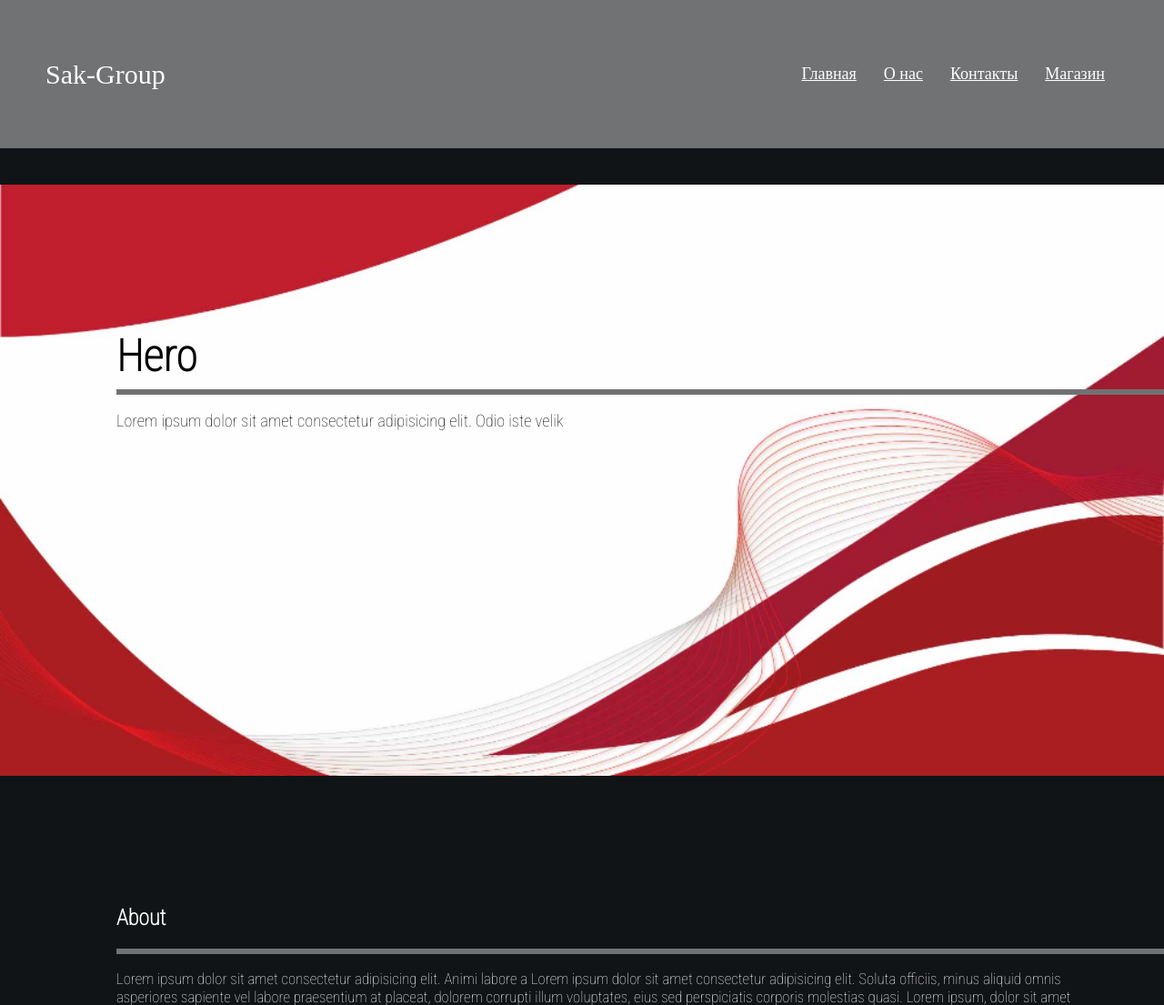
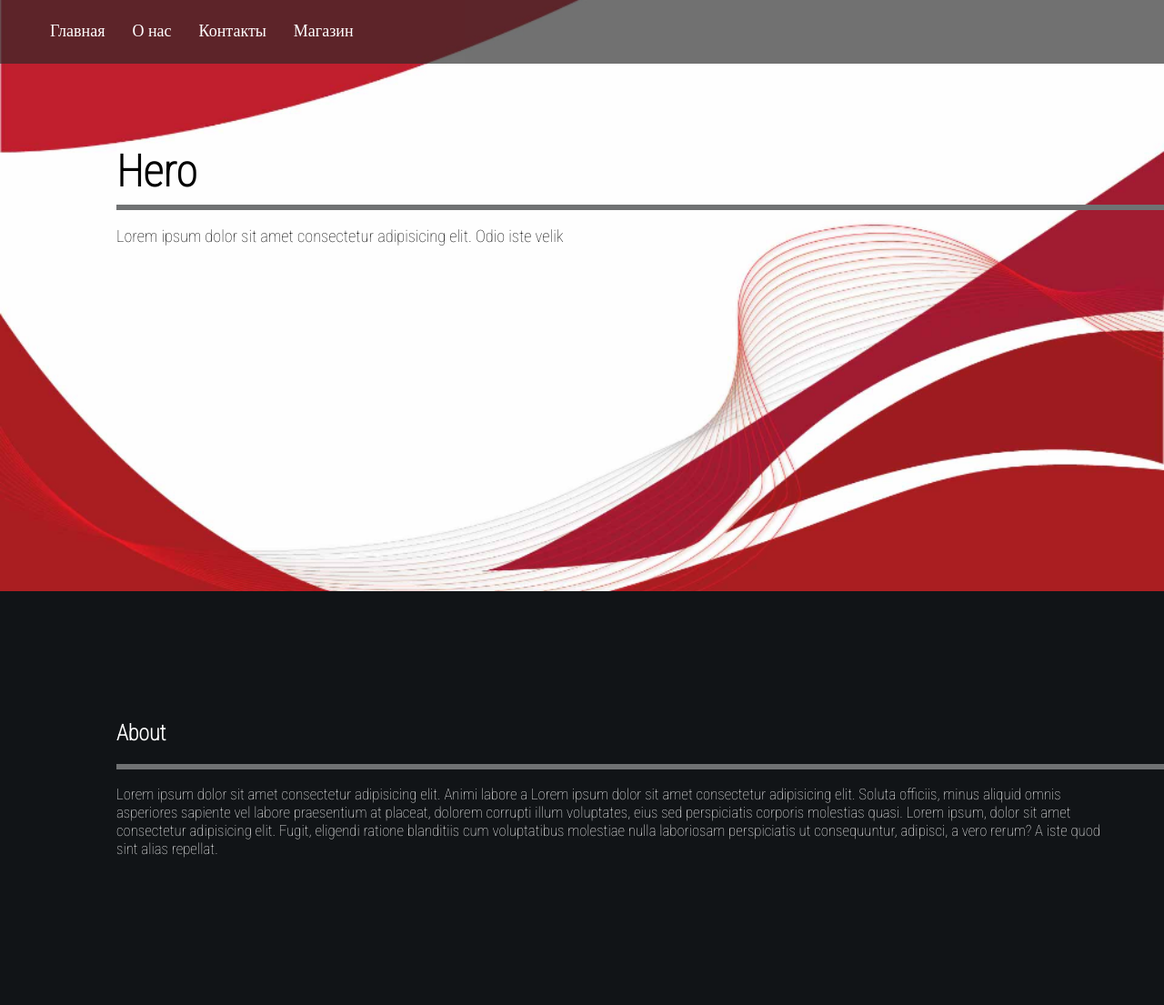
Before and after one commit to 2se3t/sak-group, a PHP site: page / in a window 1280 px wide. Shown: the top 1105 px of the page at 91% size. Run offline with PHP 8.4, Linux system fonts and the light colour scheme.

Commit message:
Мэню

```diff
--- a/Новый проект/css/style.css
+++ b/Новый проект/css/style.css
@@ -20,7 +20,6 @@ section{
 
 hr {
 	border: solid #707273;
-
 	clear: both;
     margin-left: 10vw;
 
@@ -54,6 +53,8 @@ hr {
     min-height: 650px;
     width: 100%;
     position: relative;
+    z-index: -2;
+    margin-top: -5vh;
 }
 
 
@@ -63,42 +64,42 @@ hr {
 /*footer*/
 footer{
     background-color: #13141e;
-    height: 400px;
+    height: 70px;
 }
 
 .navbar {
     display: flex;
     align-items: center;
+    position: fixed;
     justify-content: space-between;
-    padding: 50px;
-    background-color: #707273;
+    background-color: #292929a7;
     color: white;
+    width: 100%;
+    border-bottom: #000000;
 }
 .nav-links a {
     color: white;
+    list-style-type: none;
+    text-decoration: none;
 }
-.logo {
-    font-size: 30px;
-}
+
 .menu {
     display: flex;
     font-size: 18px;
     list-style-type: none;
-    text-decoration: none;
 }
 .menu li {
     padding: 5px 15px;
 }
 .menu li a:hover {
     transition:all 3s;
-    color: cadetblue;
+    color: #ff0000;
 }
 #checkbox_toggle {
     display: none;
 }
 .hamburger{
     display: none;
-    font-size: 24px;
     cursor: pointer;
 }
 .hamburger-line {
@@ -135,7 +136,7 @@ footer{
         text-align: center;
         right: 0;
         left: 0;
-        margin-top: 20px;
+        margin-top: 10px;
         z-index: 1;
     }
 
@@ -169,9 +170,13 @@ footer{
 
     #checkbox_toggle:checked ~ .hamburger .hamburger-line::before{
         transform: rotate(-45deg);
+        top: 0;
     }
 
     #checkbox_toggle:checked ~ .hamburger .hamburger-line::after {
         transform: rotate(45deg);
+        top: 0;
     }
+
+
 }
--- a/Новый проект/index.html
+++ b/Новый проект/index.html
@@ -12,9 +12,7 @@
 </head>
 
 <body>
-  <nav class="navbar">
-
-    <div class="logo">Sak-Group</div>
+  <footer class="navbar">
     <ul class="nav-links">
       <input type="checkbox" id="checkbox_toggle"/>
       <label for="checkbox_toggle" class="hamburger"><span class="hamburger-line"></span></label>
@@ -26,7 +24,8 @@
       <li><a href="#">Магазин</a></li>
       </div>
   </ul>
-  </nav>
+
+  </footer>
       <section id="hero">
         <div class="hero">
           <h1>Hero</h1>
```
